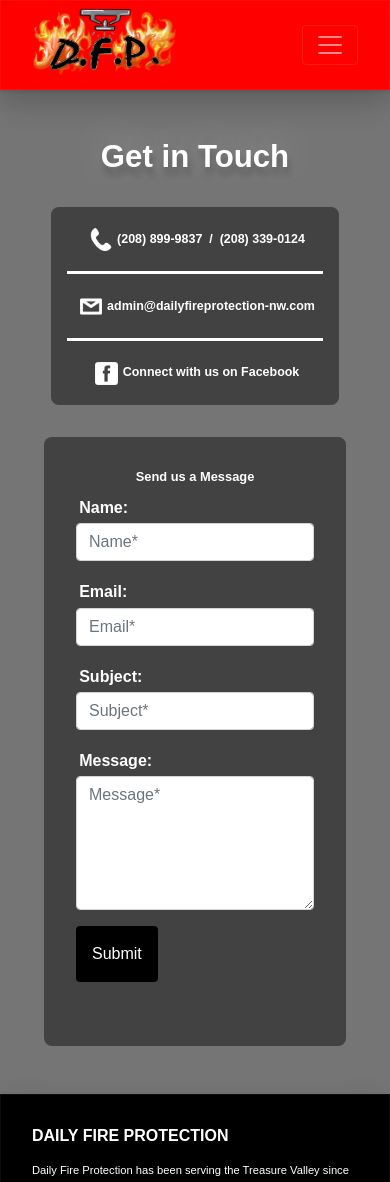
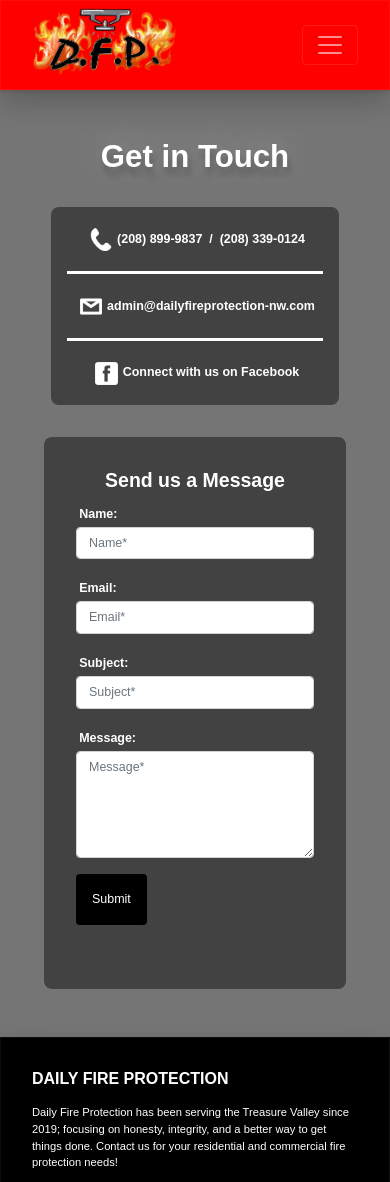
Before and after one commit to rubyreed/daily-fire-protection, a React (Create React App) app: page /contact in a window 390 px wide. Shown: the top 1182 px of the page. Built offline with nearby package versions, Linux system fonts and the light colour scheme.

Commit message:
smaller contact

```diff
--- a/src/App.css
+++ b/src/App.css
@@ -437,8 +437,17 @@
     display: flex;
     justify-content: center;
     color: white;
-    font-size: 3.3vw;
+    font-size: 5vw;
     font-weight: 650;
+  }
+  .contactlabel{
+    font-size:3.2vw;
+  }
+  .contactcontrol{
+    font-size:3.2vw !important;
+  }
+  .contactbutton{
+    font-size: 3.2vw !important;
   }
 }
 
--- a/src/pages/Contact.js
+++ b/src/pages/Contact.js
@@ -58,6 +58,7 @@
               </label>
               <br/>
               <Form.Control
+                className="contactcontrol"
                 type="text"
                 placeholder="Name*"
                 name="name"
@@ -71,6 +72,7 @@
                 </label>
                 <br/>
                 <Form.Control
+                className="contactcontrol"
                 type="email"
                 placeholder="Email*"
                 name="email"
@@ -83,6 +85,7 @@
                 </label>
                 <br/>
                 <Form.Control
+                className="contactcontrol"
                 type="subject"
                 placeholder="Subject*"
                 name="subject"
@@ -92,11 +95,12 @@
           <Form.Group className="mb-3" controlID="formTextArea">
             <label className="contactlabel">Message:</label>
             <br/>
-            <Form.Control placeholder="Message*" as="textarea" rows={5} name="message" required/>
+            <Form.Control className="contactcontrol" placeholder="Message*" as="textarea" rows={5} name="message" required/>
           </Form.Group>
 
           <Form.Group>
             <Button
+            className="contactbutton"
             type="submit"
             style={{backgroundColor:"black", border:"none", marginBottom:"2rem", padding:"1rem"}}
             >
```
